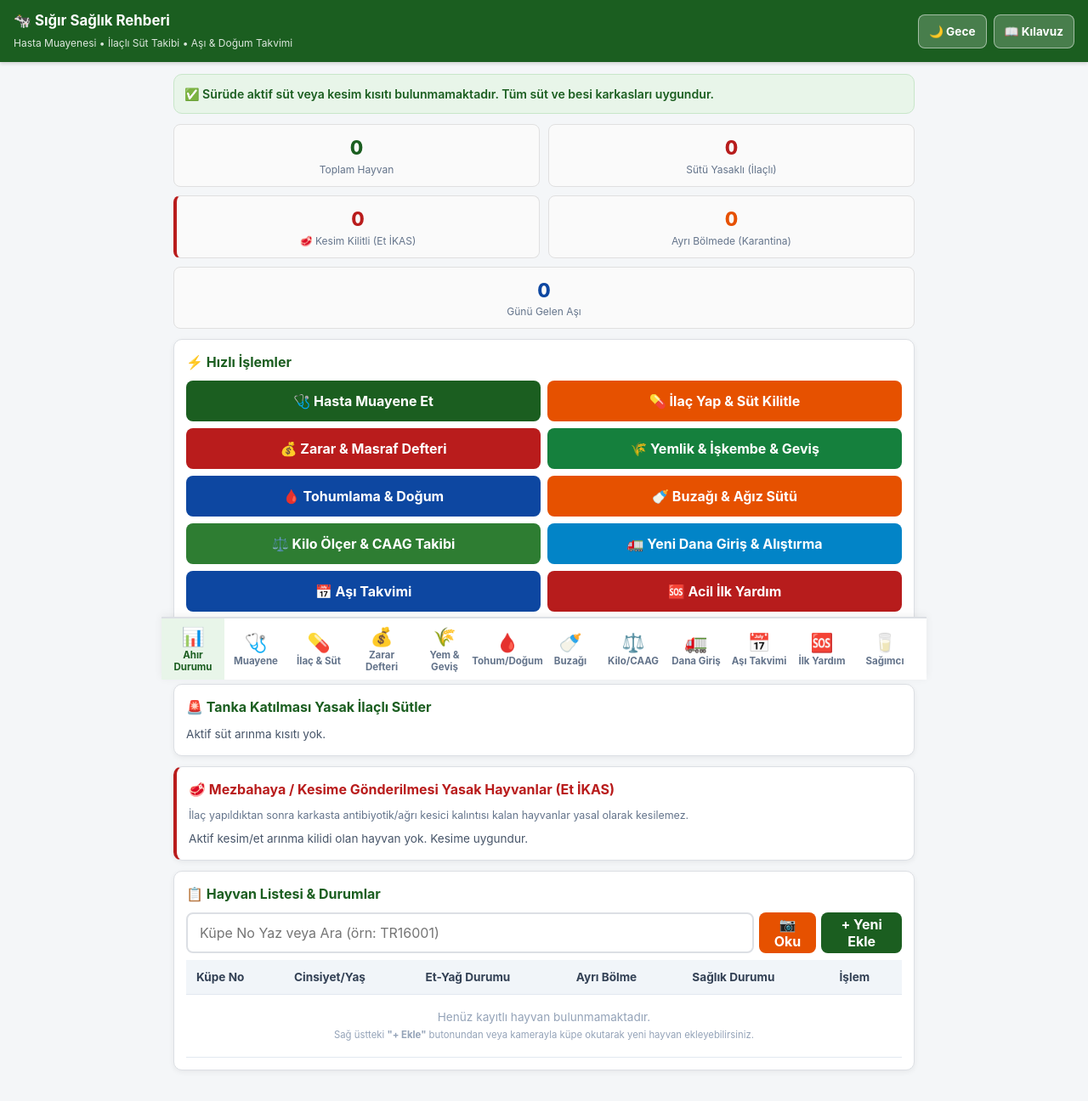
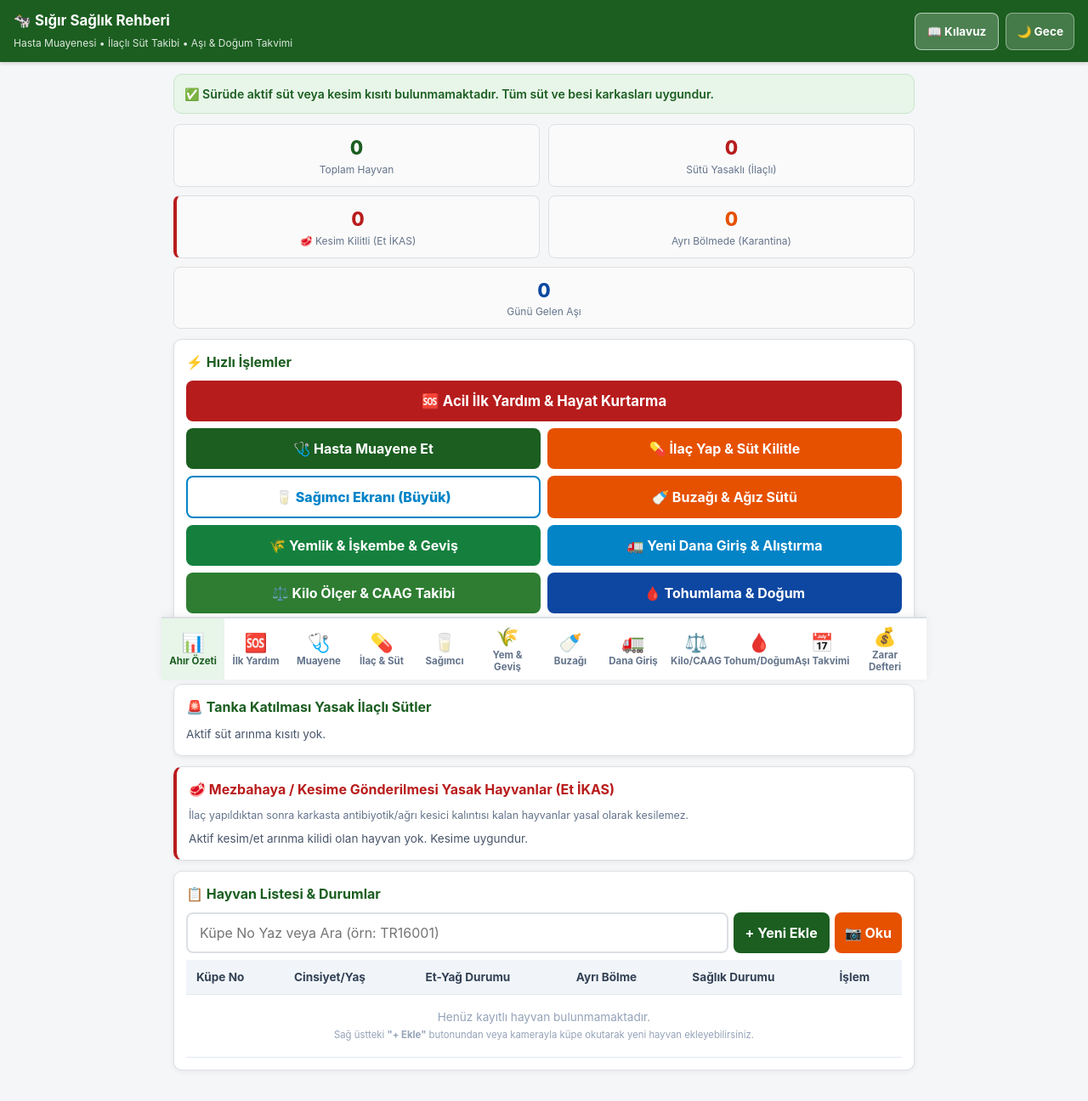
Before and after one commit to mserman90/besi-saglik-rehberi, a plain HTML site: page index.html in a window 1280 px wide. Shown: the whole page at 85% size. Drawn offline with Linux system fonts and the light colour scheme.

Commit message:
feat: Ikonlar ve butonlar klinik ve operasyonel onem sirasina gore dizildi

```diff
--- a/index.html
+++ b/index.html
@@ -642,8 +642,8 @@
       <small style="opacity:0.85; font-size:0.75rem;">Hasta Muayenesi • İlaçlı Süt Takibi • Aşı & Doğum Takvimi</small>
     </div>
     <div style="display:flex; align-items:center; gap:8px;">
-      <button id="theme-toggle-btn" onclick="toggleTheme()" title="Koyu / Açık Mod" style="background:rgba(255,255,255,0.2); color:white; border:1.5px solid rgba(255,255,255,0.5); padding:8px 12px; border-radius:8px; font-size:0.85rem; font-weight:700; cursor:pointer; min-height:40px; touch-action:manipulation;">🌙 Gece</button>
-      <button onclick="openGuideModal()" style="background:rgba(255,255,255,0.2); color:white; border:1.5px solid rgba(255,255,255,0.5); padding:8px 12px; border-radius:8px; font-size:0.85rem; font-weight:700; cursor:pointer; min-height:40px; touch-action:manipulation;">📖 Kılavuz</button>
+      <button onclick="openGuideModal()" style="background:rgba(255,255,255,0.22); color:white; border:1.5px solid rgba(255,255,255,0.6); padding:8px 14px; border-radius:8px; font-size:0.85rem; font-weight:700; cursor:pointer; min-height:44px; touch-action:manipulation;">📖 Kılavuz</button>
+      <button id="theme-toggle-btn" onclick="toggleTheme()" title="Koyu / Açık Mod" style="background:rgba(255,255,255,0.18); color:white; border:1.5px solid rgba(255,255,255,0.4); padding:8px 12px; border-radius:8px; font-size:0.85rem; font-weight:700; cursor:pointer; min-height:44px; touch-action:manipulation;">🌙 Gece</button>
     </div>
   </header>
 
@@ -679,17 +679,17 @@
       <div class="card">
         <div class="card-title">⚡ Hızlı İşlemler</div>
         <div style="display:grid; grid-template-columns:1fr 1fr; gap:8px;">
+          <button class="btn btn-danger" style="grid-column: span 2; font-size:1.05rem;" onclick="switchTab('emergency')">🆘 Acil İlk Yardım & Hayat Kurtarma</button>
           <button class="btn btn-primary" onclick="switchTab('triage')">🩺 Hasta Muayene Et</button>
           <button class="btn btn-warning" onclick="switchTab('ikas')">💊 İlaç Yap & Süt Kilitle</button>
+          <button class="btn btn-outline" style="font-weight:800; border-color:#0284c7; color:#0284c7;" onclick="switchTab('milker')">🥛 Sağımcı Ekranı (Büyük)</button>
+          <button class="btn btn-warning" style="background:#e65100; color:white;" onclick="switchTab('calf')">🍼 Buzağı & Ağız Sütü</button>
+          <button class="btn btn-success" style="background:#15803d; color:white;" onclick="switchTab('feed')">🌾 Yemlik & İşkembe & Geviş</button>
+          <button class="btn btn-info" style="background:#0284c7; color:white;" onclick="switchTab('arrival')">🚛 Yeni Dana Giriş & Alıştırma</button>
+          <button class="btn btn-success" style="background:#2e7d32; color:white;" onclick="switchTab('weight')">⚖️ Kilo Ölçer & CAAG Takibi</button>
+          <button class="btn btn-info" onclick="switchTab('repro')">🩸 Tohumlama & Doğum</button>
+          <button class="btn btn-info" style="background:#475569; color:white;" onclick="switchTab('vaccine')">📅 Aşı Takvimi</button>
           <button class="btn btn-danger" style="background:#b91c1c; color:white;" onclick="switchTab('cost')">💰 Zarar & Masraf Defteri</button>
-          <button class="btn btn-success" style="background:#15803d; color:white;" onclick="switchTab('feed')">🌾 Yemlik & İşkembe & Geviş</button>
-          <button class="btn btn-info" onclick="switchTab('repro')">🩸 Tohumlama & Doğum</button>
-          <button class="btn btn-warning" style="background:#e65100; color:white;" onclick="switchTab('calf')">🍼 Buzağı & Ağız Sütü</button>
-          <button class="btn btn-success" style="background:#2e7d32; color:white;" onclick="switchTab('weight')">⚖️ Kilo Ölçer & CAAG Takibi</button>
-          <button class="btn btn-info" style="background:#0284c7; color:white;" onclick="switchTab('arrival')">🚛 Yeni Dana Giriş & Alıştırma</button>
-          <button class="btn btn-info" onclick="switchTab('vaccine')">📅 Aşı Takvimi</button>
-          <button class="btn btn-danger" onclick="switchTab('emergency')">🆘 Acil İlk Yardım</button>
-          <button class="btn btn-outline" style="grid-column: span 2;" onclick="switchTab('milker')">🥛 Sağımcı Ekranı (Büyük Yazı)</button>
         </div>
       </div>
 
@@ -712,8 +712,8 @@
         <div class="card-title">📋 Hayvan Listesi & Durumlar</div>
         <div style="display:flex; gap:6px; margin-bottom:8px;">
           <input type="text" id="animal-search" placeholder="Küpe No Yaz veya Ara (örn: TR16001)" oninput="renderAnimalTable()" style="margin-bottom:0;">
-          <button class="btn btn-warning" style="width:auto; padding:0 12px;" onclick="startQrScanner('search')" title="Kamerayla Küpe Oku">📷 Oku</button>
-          <button class="btn btn-primary" style="width:auto; padding:0 14px;" onclick="openNewAnimalModal()">+ Yeni Ekle</button>
+          <button class="btn btn-primary" style="width:auto; padding:0 14px; white-space:nowrap;" onclick="openNewAnimalModal()">+ Yeni Ekle</button>
+          <button class="btn btn-warning" style="width:auto; padding:0 12px; white-space:nowrap;" onclick="startQrScanner('search')" title="Kamerayla Küpe Oku">📷 Oku</button>
         </div>
         <div class="table-container">
           <table id="animal-table">
@@ -1860,7 +1860,11 @@
   <nav class="bottom-nav">
     <button class="nav-item active" onclick="switchTab('dashboard')">
       <span class="nav-icon">📊</span>
-      <span>Ahır Durumu</span>
+      <span>Ahır Özeti</span>
+    </button>
+    <button class="nav-item" onclick="switchTab('emergency')">
+      <span class="nav-icon">🆘</span>
+      <span>İlk Yardım</span>
     </button>
     <button class="nav-item" onclick="switchTab('triage')">
       <span class="nav-icon">🩺</span>
@@ -1870,41 +1874,37 @@
       <span class="nav-icon">💊</span>
       <span>İlaç & Süt</span>
     </button>
-    <button class="nav-item" onclick="switchTab('cost')">
-      <span class="nav-icon">💰</span>
-      <span>Zarar Defteri</span>
+    <button class="nav-item" onclick="switchTab('milker')">
+      <span class="nav-icon">🥛</span>
+      <span>Sağımcı</span>
     </button>
     <button class="nav-item" onclick="switchTab('feed')">
       <span class="nav-icon">🌾</span>
       <span>Yem & Geviş</span>
     </button>
-    <button class="nav-item" onclick="switchTab('repro')">
-      <span class="nav-icon">🩸</span>
-      <span>Tohum/Doğum</span>
-    </button>
     <button class="nav-item" onclick="switchTab('calf')">
       <span class="nav-icon">🍼</span>
       <span>Buzağı</span>
+    </button>
+    <button class="nav-item" onclick="switchTab('arrival')">
+      <span class="nav-icon">🚛</span>
+      <span>Dana Giriş</span>
     </button>
     <button class="nav-item" onclick="switchTab('weight')">
       <span class="nav-icon">⚖️</span>
       <span>Kilo/CAAG</span>
     </button>
-    <button class="nav-item" onclick="switchTab('arrival')">
-      <span class="nav-icon">🚛</span>
-      <span>Dana Giriş</span>
+    <button class="nav-item" onclick="switchTab('repro')">
+      <span class="nav-icon">🩸</span>
+      <span>Tohum/Doğum</span>
     </button>
     <button class="nav-item" onclick="switchTab('vaccine')">
       <span class="nav-icon">📅</span>
       <span>Aşı Takvimi</span>
     </button>
-    <button class="nav-item" onclick="switchTab('emergency')">
-      <span class="nav-icon">🆘</span>
-      <span>İlk Yardım</span>
-    </button>
-    <button class="nav-item" onclick="switchTab('milker')">
-      <span class="nav-icon">🥛</span>
-      <span>Sağımcı</span>
+    <button class="nav-item" onclick="switchTab('cost')">
+      <span class="nav-icon">💰</span>
+      <span>Zarar Defteri</span>
     </button>
   </nav>
 
--- a/sw.js
+++ b/sw.js
@@ -1,4 +1,4 @@
-const CACHE_NAME = 'cattlesys-offline-v24';
+const CACHE_NAME = 'cattlesys-offline-v25';
 const ASSETS_TO_CACHE = [
   './index.html',
   './manifest.json',
```
